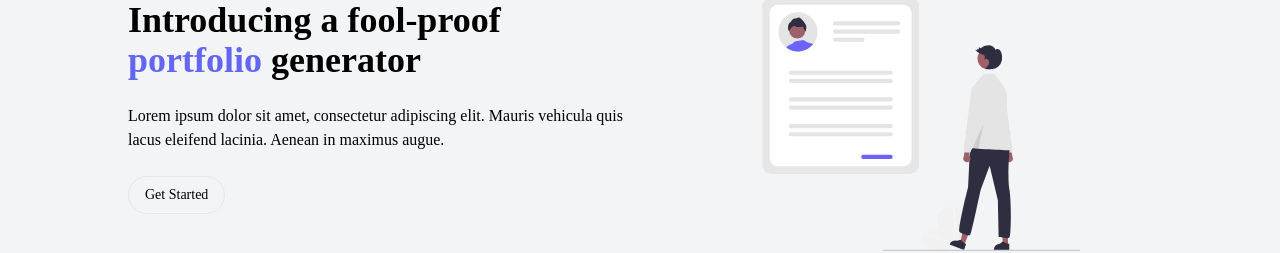
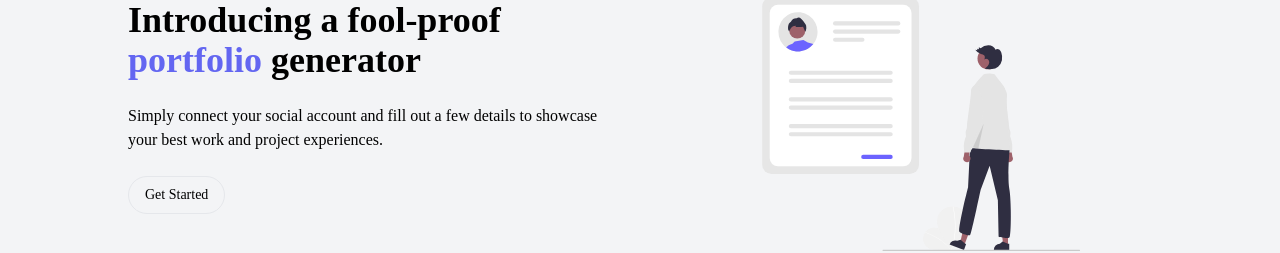
Before and after one commit to HaresMahmood/portfoolio, a Next.js app: page / in a window 1280 px wide. Shown: the part 299-552 px from the top of the page. Built offline with nearby package versions, Linux system fonts and the light colour scheme; no server answers.

Commit message:
Replace placeholder text on landing-page.

```diff
--- a/pages/index.js
+++ b/pages/index.js
@@ -18,9 +18,8 @@ const HomePage = () => {
                         <span className="text-indigo-500">portfolio</span>{' '} generator
                     </h1>
                     <p>
-                        Lorem ipsum dolor sit amet, consectetur adipiscing elit.
-                        Mauris vehicula quis lacus eleifend lacinia. Aenean in
-                        maximus augue.
+                        Simply connect your social account and fill out a few details
+                        to showcase your best work and project experiences.
                     </p>
                     <Link href="/signin">
                         <Button className="dark:border-gray-600 dark:bg-gray-800 dark:text-white dark:hover:border-gray-600 dark:hover:bg-gray-700 dark:focus:ring-gray-700">
```
